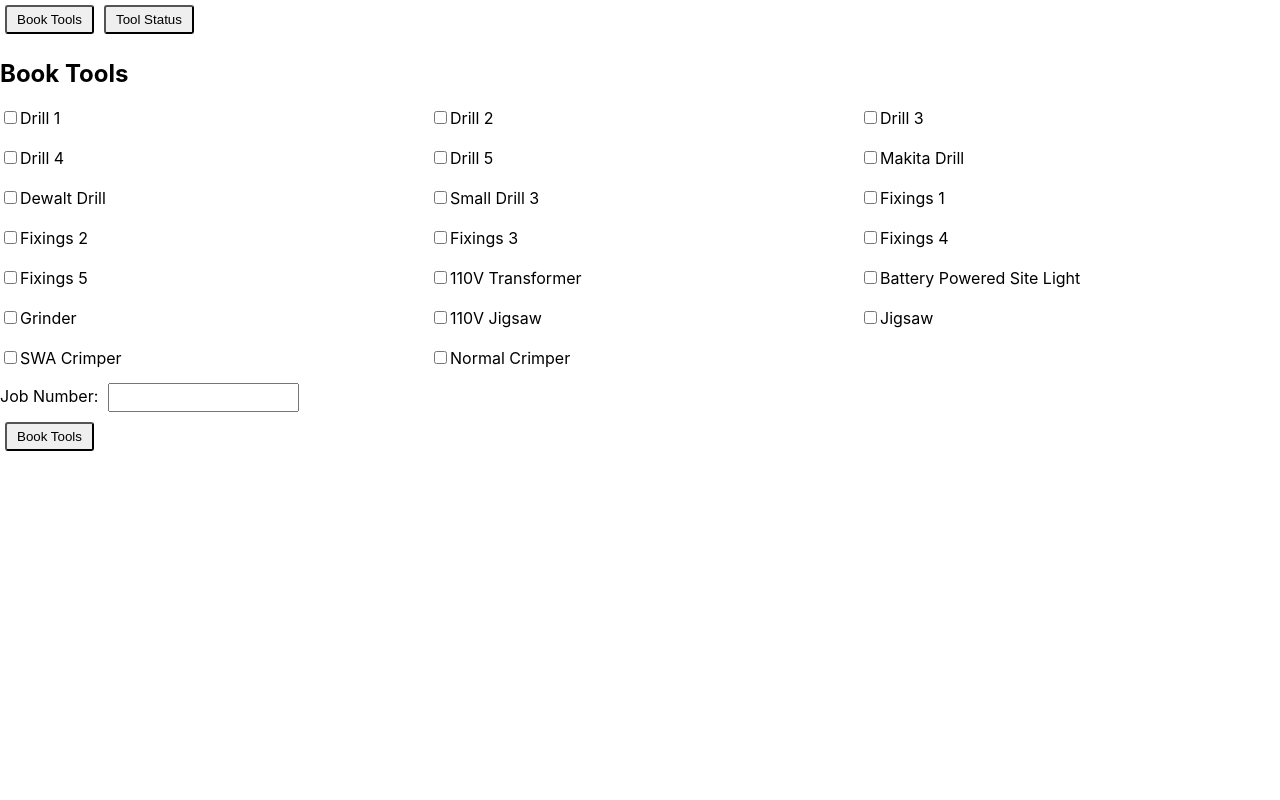
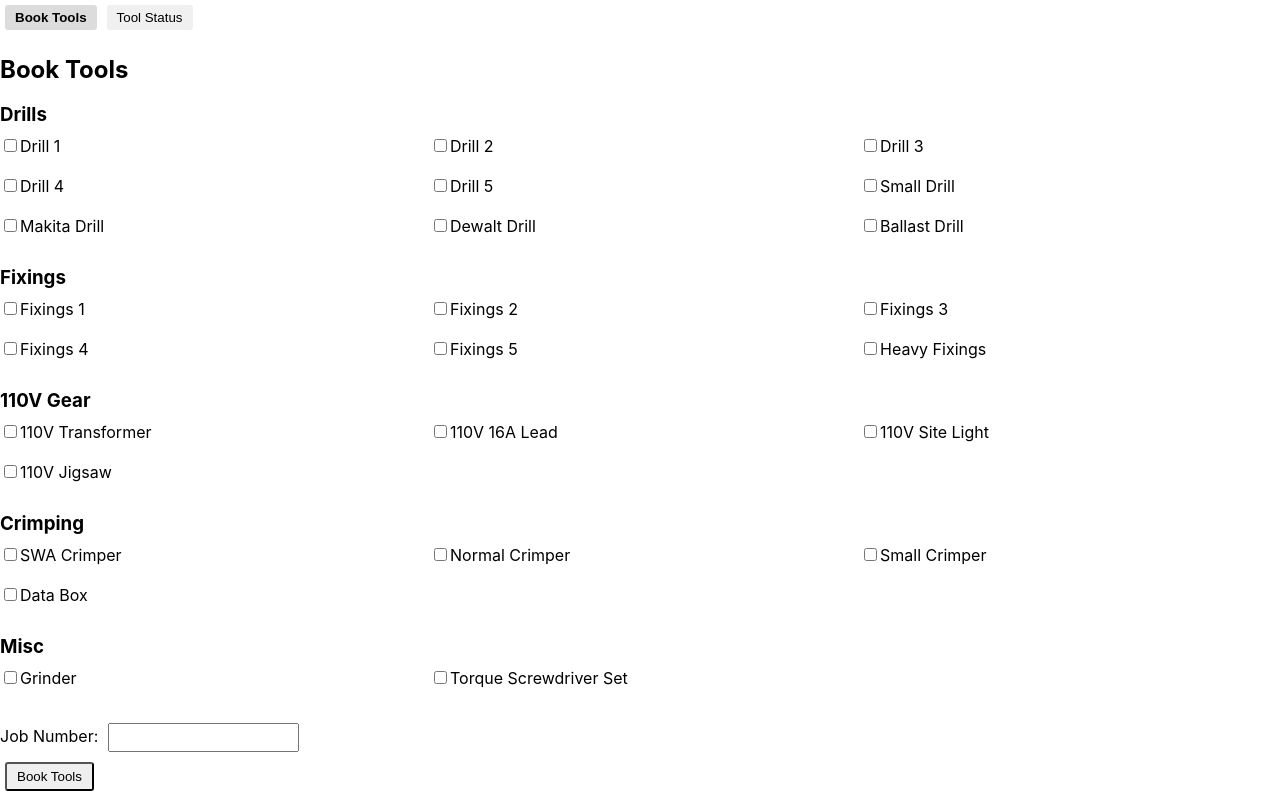
Before and after one commit to OMorris95/Tool-App, a React (Create React App) app: page / in a window 1280 px wide. Built offline with nearby package versions, Linux system fonts and the light colour scheme.

Commit message:
Made some formatting changes

```diff
--- a/src/App.css
+++ b/src/App.css
@@ -1,6 +1,6 @@
 /* src/App.css */
 
-/* Grid layout for tools: 2 columns by default, 3 on larger screens */
+/* Grid layout: 2 columns by default, 3 on larger screens */
 .tool-grid {
   display: grid;
   grid-template-columns: repeat(2, 1fr);
@@ -13,13 +13,13 @@
   }
 }
 
-/* Style for each tool item, with spacing and relative positioning for the image */
+/* Style for each tool item */
 .tool-item {
   position: relative;
   margin-bottom: 10px;
 }
 
-/* Placeholder image: hidden by default, appears below on hover */
+/* Placeholder image: hidden by default, shown on hover */
 .tool-item .tool-image {
   display: none;
   position: absolute;
@@ -38,7 +38,26 @@
   color: red;
 }
 
-/* Basic button styling for consistency */
+/* Category section styling */
+.category-section {
+  margin-bottom: 20px;
+}
+
+/* Tab styling */
+.tabs button {
+  margin: 5px;
+  padding: 5px 10px;
+  border: none;
+  background-color: #f0f0f0;
+  cursor: pointer;
+}
+
+.tabs button.active {
+  font-weight: bold;
+  background-color: #dcdcdc;
+}
+
+/* Basic button styling */
 button {
   margin: 5px;
   padding: 5px 10px;
@@ -52,6 +71,6 @@ input[type="text"] {
 }
 
 /* Header spacing */
-h2 {
-  margin-bottom: 20px;
+h2, h3 {
+  margin-bottom: 10px;
 }
--- a/src/App.js
+++ b/src/App.js
@@ -1,28 +1,42 @@
-import React, { useState } from 'react'
-import './App.css';
+import React, { useState } from 'react';
+import './App.css'; // Ensure CSS file is included with styles below
 
-// Initial list of tools, all starting as available with no comments
+// Initial tools with categories as specified
 const initialTools = [
-  { name: "Drill 1", available: true, jobNumber: null, comments: [] },
-  { name: "Drill 2", available: true, jobNumber: null, comments: [] },
-  { name: "Drill 3", available: true, jobNumber: null, comments: [] },
-  { name: "Drill 4", available: true, jobNumber: null, comments: [] },
-  { name: "Drill 5", available: true, jobNumber: null, comments: [] },
-  { name: "Makita Drill", available: true, jobNumber: null, comments: [] },
-  { name: "Dewalt Drill", available: true, jobNumber: null, comments: [] },
-  { name: "Small Drill 3", available: true, jobNumber: null, comments: [] },
-  { name: "Fixings 1", available: true, jobNumber: null, comments: [] },
-  { name: "Fixings 2", available: true, jobNumber: null, comments: [] },
-  { name: "Fixings 3", available: true, jobNumber: null, comments: [] },
-  { name: "Fixings 4", available: true, jobNumber: null, comments: [] },
-  { name: "Fixings 5", available: true, jobNumber: null, comments: [] },
-  { name: "110V Transformer", available: true, jobNumber: null, comments: [] },
-  { name: "Battery Powered Site Light", available: true, jobNumber: null, comments: [] },
-  { name: "Grinder", available: true, jobNumber: null, comments: [] },
-  { name: "110V Jigsaw", available: true, jobNumber: null, comments: [] },
-  { name: "Jigsaw", available: true, jobNumber: null, comments: [] },
-  { name: "SWA Crimper", available: true, jobNumber: null, comments: [] },
-  { name: "Normal Crimper", available: true, jobNumber: null, comments: [] },
+  // Drills
+  { name: "Drill 1", category: "Drills", available: true, jobNumber: null, comments: [] },
+  { name: "Drill 2", category: "Drills", available: true, jobNumber: null, comments: [] },
+  { name: "Drill 3", category: "Drills", available: true, jobNumber: null, comments: [] },
+  { name: "Drill 4", category: "Drills", available: true, jobNumber: null, comments: [] },
+  { name: "Drill 5", category: "Drills", available: true, jobNumber: null, comments: [] },
+  { name: "Small Drill", category: "Drills", available: true, jobNumber: null, comments: [] },
+  { name: "Makita Drill", category: "Drills", available: true, jobNumber: null, comments: [] },
+  { name: "Dewalt Drill", category: "Drills", available: true, jobNumber: null, comments: [] },
+  { name: "Ballast Drill", category: "Drills", available: true, jobNumber: null, comments: [] },
+
+  // Fixings
+  { name: "Fixings 1", category: "Fixings", available: true, jobNumber: null, comments: [] },
+  { name: "Fixings 2", category: "Fixings", available: true, jobNumber: null, comments: [] },
+  { name: "Fixings 3", category: "Fixings", available: true, jobNumber: null, comments: [] },
+  { name: "Fixings 4", category: "Fixings", available: true, jobNumber: null, comments: [] },
+  { name: "Fixings 5", category: "Fixings", available: true, jobNumber: null, comments: [] },
+  { name: "Heavy Fixings", category: "Fixings", available: true, jobNumber: null, comments: [] },
+
+  // 110V Gear
+  { name: "110V Transformer", category: "110V Gear", available: true, jobNumber: null, comments: [] },
+  { name: "110V 16A Lead", category: "110V Gear", available: true, jobNumber: null, comments: [] },
+  { name: "110V Site Light", category: "110V Gear", available: true, jobNumber: null, comments: [] },
+  { name: "110V Jigsaw", category: "110V Gear", available: true, jobNumber: null, comments: [] },
+
+  // Crimping
+  { name: "SWA Crimper", category: "Crimping", available: true, jobNumber: null, comments: [] },
+  { name: "Normal Crimper", category: "Crimping", available: true, jobNumber: null, comments: [] },
+  { name: "Small Crimper", category: "Crimping", available: true, jobNumber: null, comments: [] },
+  { name: "Data Box", category: "Crimping", available: true, jobNumber: null, comments: [] },
+
+  // Misc
+  { name: "Grinder", category: "Misc", available: true, jobNumber: null, comments: [] },
+  { name: "Torque Screwdriver Set", category: "Misc", available: true, jobNumber: null, comments: [] },
 ];
 
 function App() {
@@ -67,15 +81,35 @@ function App() {
     ));
   };
 
+  // Get unique categories dynamically
+  const categories = [...new Set(tools.map(tool => tool.category))];
+
   return (
     <div>
-      <div>
-        <button onClick={() => setCurrentTab("book")}>Book Tools</button>
-        <button onClick={() => setCurrentTab("status")}>Tool Status</button>
+      <div className="tabs">
+        <button
+          className={currentTab === "book" ? "active" : ""}
+          onClick={() => setCurrentTab("book")}
+        >
+          Book Tools
+        </button>
+        <button
+          className={currentTab === "status" ? "active" : ""}
+          onClick={() => setCurrentTab("status")}
+        >
+          Tool Status
+        </button>
       </div>
-      {currentTab === "book" && <BookTools tools={tools} onBook={bookTools} />}
+      {currentTab === "book" && (
+        <BookTools tools={tools} categories={categories} onBook={bookTools} />
+      )}
       {currentTab === "status" && (
-        <ToolStatus tools={tools} onReturn={returnTool} onOpenDetails={setModalTool} />
+        <ToolStatus
+          tools={tools}
+          categories={categories}
+          onReturn={returnTool}
+          onOpenDetails={setModalTool}
+        />
       )}
       {modalTool && (
         <ToolDetailsModal
@@ -89,7 +123,7 @@ function App() {
   );
 }
 
-function BookTools({ tools, onBook }) {
+function BookTools({ tools, categories, onBook }) {
   const [selectedTools, setSelectedTools] = useState([]);
   const [jobNumber, setJobNumber] = useState("");
 
@@ -112,8 +146,13 @@ function BookTools({ tools, onBook }) {
   return (
     <div>
       <h2>Book Tools</h2>
+      {categories.map(category => (
+        <div key={category} className="category-section">
+          <h3>{category}</h3>
           <div className="tool-grid">
-        {tools.map(tool => (
+            {tools
+              .filter(tool => tool.category === category)
+              .map(tool => (
                 <div className="tool-item" key={tool.name}>
                   <input
                     type="checkbox"
@@ -126,6 +165,8 @@ function BookTools({ tools, onBook }) {
                 </div>
               ))}
           </div>
+        </div>
+      ))}
       <div>
         <label>Job Number: </label>
         <input
@@ -139,12 +180,17 @@ function BookTools({ tools, onBook }) {
   );
 }
 
-function ToolStatus({ tools, onReturn, onOpenDetails }) {
+function ToolStatus({ tools, categories, onReturn, onOpenDetails }) {
   return (
     <div>
       <h2>Tool Status</h2>
+      {categories.map(category => (
+        <div key={category} className="category-section">
+          <h3>{category}</h3>
           <div className="tool-grid">
-        {tools.map(tool => (
+            {tools
+              .filter(tool => tool.category === category)
+              .map(tool => (
                 <div className="tool-item" key={tool.name}>
                   <span className={tool.available ? '' : 'unavailable'}>
                     {tool.name}: {tool.available ? "Available" : `Booked for Job #${tool.jobNumber}`}
@@ -155,6 +201,8 @@ function ToolStatus({ tools, onReturn, onOpenDetails }) {
                 </div>
               ))}
           </div>
+        </div>
+      ))}
     </div>
   );
 }
```
Also changed, not shown: 1 other file (tests, documents, lock files or other folders). Lines whose indentation alone changed are shown as unchanged.
